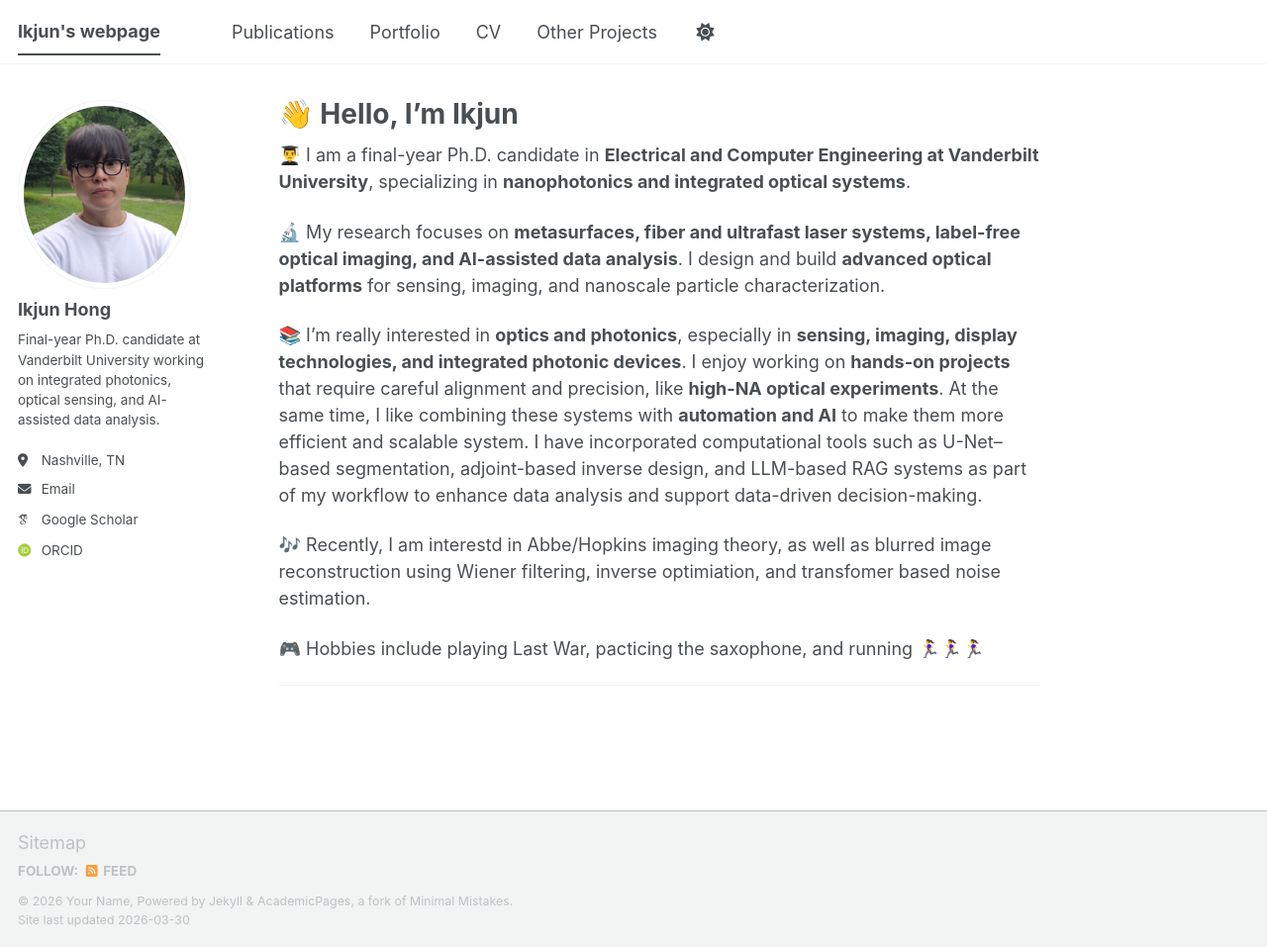
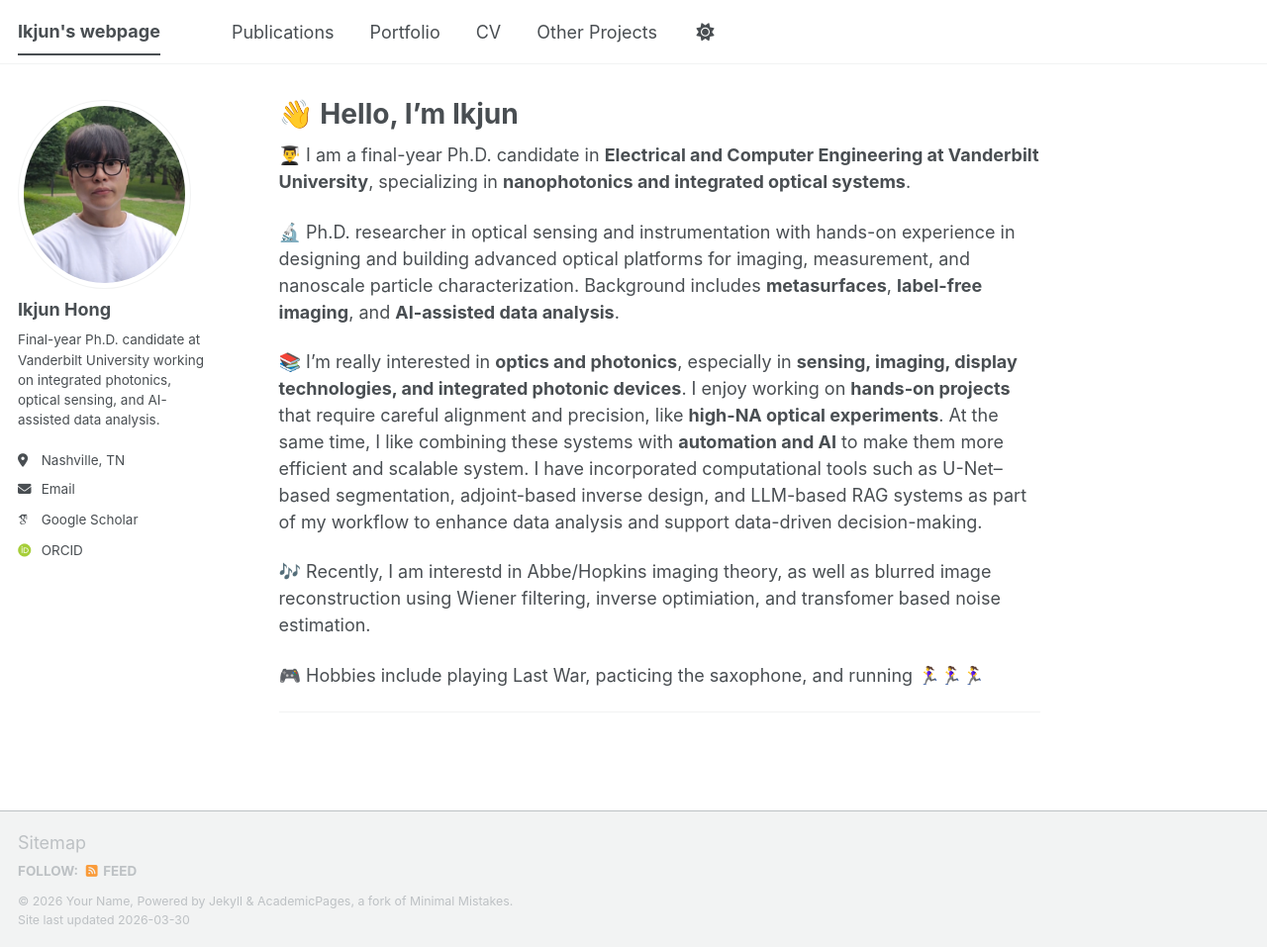
Before and after one commit to IkjunHong-beep/ikjunhong-beep.github.io, a Jekyll site: the page built from _pages/about.md, in a window 1280 px wide and 957 px high. Shown: the whole window at 99% size. Built offline with Jekyll 4.4.1, drawn with Linux system fonts in a browser that asks for light colours; some web fonts are replaced; a script bundle is joined from its source files by our own code; library files that are not in the unit come from our copies.

Commit message:
Update about.md

```diff
--- a/_pages/about.md
+++ b/_pages/about.md
@@ -9,7 +9,7 @@ redirect_from:
 
 👨‍🎓 I am a final-year Ph.D. candidate in **Electrical and Computer Engineering at Vanderbilt University**, specializing in **nanophotonics and integrated optical systems**.
 
-🔬 My research focuses on **metasurfaces, fiber and ultrafast laser systems, label-free optical imaging, and AI-assisted data analysis**. I design and build **advanced optical platforms** for sensing, imaging, and nanoscale particle characterization.
+🔬 Ph.D. researcher in optical sensing and instrumentation with hands-on experience in designing and building advanced optical platforms for imaging, measurement, and nanoscale particle characterization. Background includes **metasurfaces**, **label-free imaging**, and **AI-assisted data analysis**.
 
 📚 I’m really interested in **optics and photonics**, especially in **sensing, imaging, display technologies, and integrated photonic devices**. I enjoy working on **hands-on projects** that require careful alignment and precision, like **high-NA optical experiments**. At the same time, I like combining these systems with **automation and AI** to make them more efficient and scalable system. I have incorporated computational tools such as U-Net–based segmentation, adjoint-based inverse design, and LLM-based RAG systems as part of my workflow to enhance data analysis and support data-driven decision-making.
 
```
